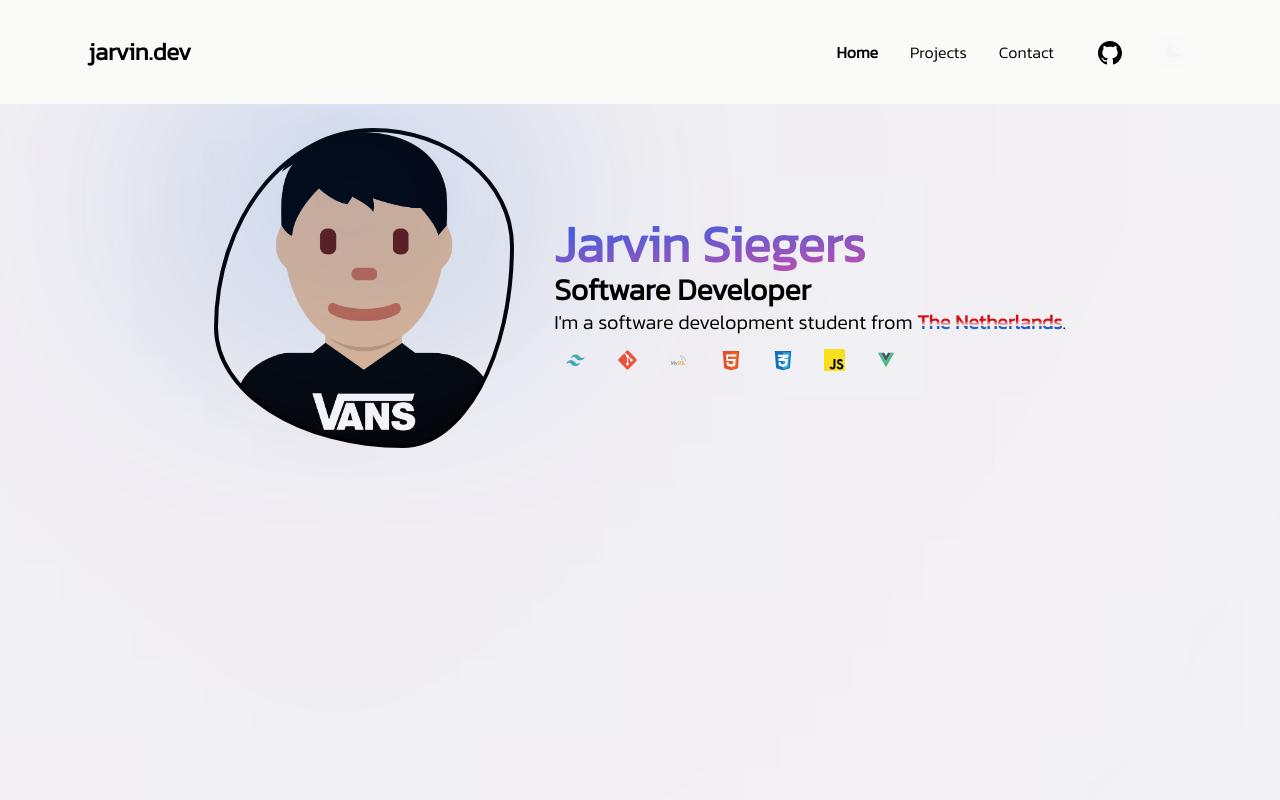
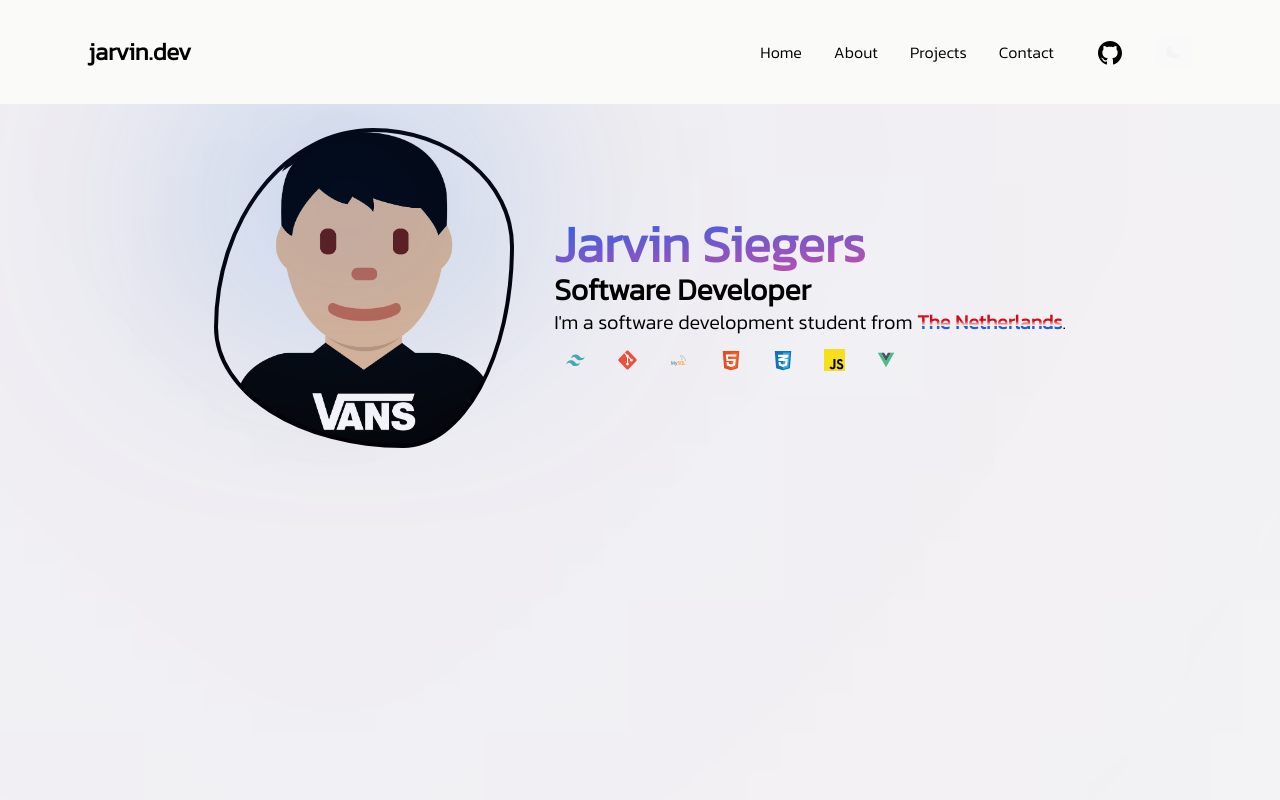
Before and after one commit to jarvin-s/portfolio, a Vue app: page / in a window 1280 px wide. Shown: the top 800 px of the page. Built offline with nearby package versions, Linux system fonts and the light colour scheme; no server answers.

Commit message:
Add vue scrollto animations to Navbar

```diff
--- a/package.json
+++ b/package.json
@@ -13,7 +13,8 @@
     "@vueuse/motion": "^2.0.0",
     "animate.css": "^4.1.1",
     "vue": "^3.2.47",
-    "vue-router": "^4.1.6"
+    "vue-router": "^4.1.6",
+    "vue-scrollto": "^2.20.0"
   },
   "devDependencies": {
     "@tailwindcss/forms": "^0.5.3",
--- a/src/components/Navbar.vue
+++ b/src/components/Navbar.vue
@@ -6,7 +6,8 @@
                     <h3 class="text-black font-bold dark:text-white">jarvin.dev</h3>
                 </RouterLink>
                 <div @click="showMenu = !showMenu" class="flex md:hidden">
-                    <button type="button" class="text-gray-800 hover:text-gray-400 hover:border-black dark:hover:border-white focus:outline-none dark:text-white dark:hover:text-slate-400 focus:text-gray-400">
+                    <button type="button"
+                        class="text-gray-800 hover:text-gray-400 hover:border-black dark:hover:border-white focus:outline-none dark:text-white dark:hover:text-slate-400 focus:text-gray-400">
                         <svg viewBox="0 0 24 24" class="w-6 h-6 fill-current">
                             <path fill-rule="evenodd"
                                 d="M4 5h16a1 1 0 0 1 0 2H4a1 1 0 1 1 0-2zm0 6h16a1 1 0 0 1 0 2H4a1 1 0 0 1 0-2zm0 6h16a1 1 0 0 1 0 2H4a1 1 0 0 1 0-2z">
@@ -20,15 +21,27 @@
                 class="flex-col mt-8 md:flex items-center md:space-y-0 md:flex-row md:space-x-2 md:mt-0">
 
                 <li class="px-3 py-2 rounded-lg text-black dark:text-white hover:bg-gray-300 dark:hover:bg-zinc-500">
-                    <RouterLink :to="'/'"> Home </RouterLink>
+                    <RouterLink class="hover:font-bold" to="#home"
+                        v-scroll-to="'#home'">
+                        Home </RouterLink>
                 </li>
 
-                <li class="px-3 py-2 rounded-lg text-black dark:text-white hover:bg-gray-300 dark:hover:bg-zinc-500">
-                    <RouterLink :to="'/projects'"> Projects </RouterLink>
+                <li
+                    class="px-3 py-2 rounded-lg text-black dark:text-white hover:bg-gray-300 dark:hover:bg-zinc-500">
+                    <RouterLink class="hover:font-bold" to="#about"
+                        v-scroll-to="'#about'"> About </RouterLink>
                 </li>
 
-                <li class="px-3 py-2 rounded-lg text-black dark:text-white hover:bg-gray-300 dark:hover:bg-zinc-500">
-                    <RouterLink :to="'/contact'"> Contact </RouterLink>
+                <li
+                    class="px-3 py-2 rounded-lg text-black dark:text-white hover:bg-gray-300 dark:hover:bg-zinc-500">
+                    <RouterLink class="hover:font-bold" to="#projects"
+                        v-scroll-to="'#projects'"> Projects </RouterLink>
+                </li>
+
+                <li
+                    class="px-3 py-2 rounded-lg text-black dark:text-white hover:bg-gray-300 dark:hover:bg-zinc-500">
+                    <RouterLink class="hover:font-bold" to="#contact"
+                        v-scroll-to="'#contact'"> Contact </RouterLink>
                 </li>
 
                 <div class="flex justify-between items-center">
--- a/src/main.js
+++ b/src/main.js
@@ -2,6 +2,13 @@ import '@/style.css'
 import router from '@/plugins/router'
 import { createApp } from 'vue'
 import { MotionPlugin } from '@vueuse/motion'
+import VueScrollTo from 'vue-scrollto'
 import App from './App.vue'
 
-createApp(App).use(MotionPlugin).use(router).mount('#app')
+createApp(App).use(VueScrollTo, {
+    duration: 1500,
+    offset: -100,
+    cancelable: false,
+    x: true,
+    y: true
+}).use(MotionPlugin).use(router).mount('#app')
--- a/src/style.css
+++ b/src/style.css
@@ -95,10 +95,7 @@ li:hover {
   transition: 300ms;
 }
 
-/* Active hover navbar */
-a.router-link-exact-active {
-  font-weight: bolder;
-}
+
 
 .nav-container {
   max-width: 90%;
--- a/src/views/Home.vue
+++ b/src/views/Home.vue
@@ -1,8 +1,8 @@
 <template>
     <div>
-        <HomeContent/>
-        <About/>
-        <Projects/>
+        <HomeContent id="home"/>
+        <About id="about"/>
+        <Projects id="projects"/>
     </div>
 </template>
 
```
Also changed, not shown: 1 other file (tests, documents, lock files or other folders).
